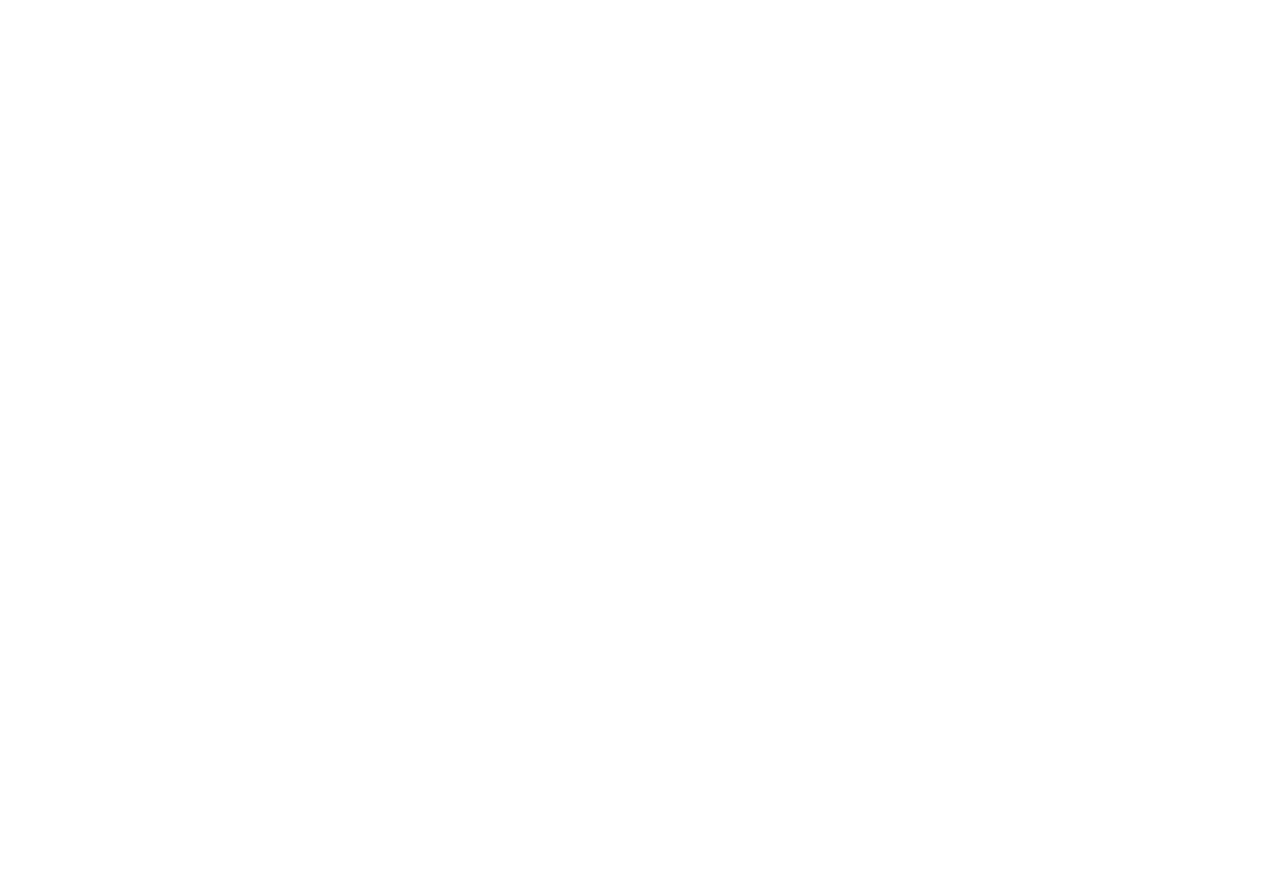
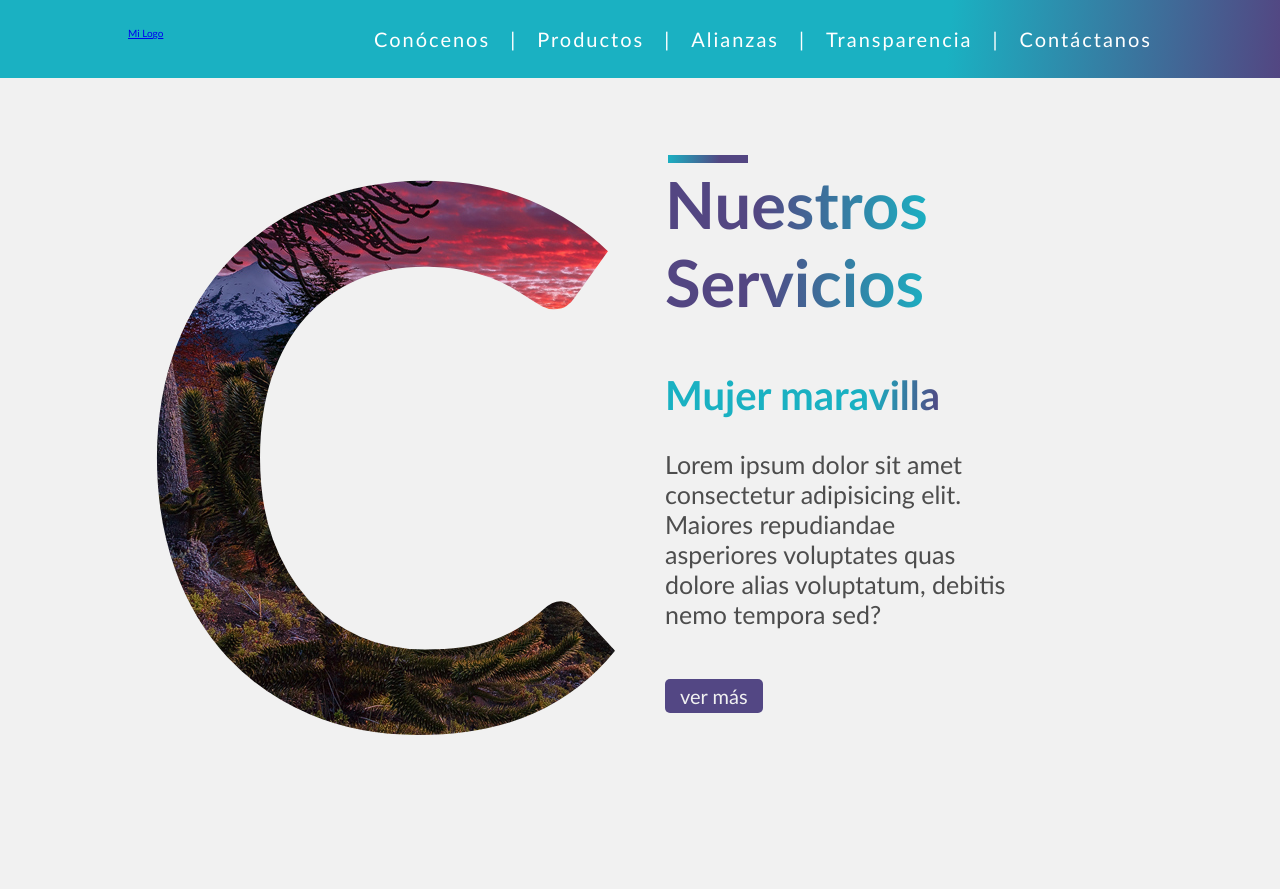
Before and after one commit to kikeluis395/laCumbre, a PHP site: page / in a window 1280 px wide. Before the commit the page is empty. Before the commit the page ends 800 px from the top, so only its background shows below. Run offline with PHP 8.4, Linux system fonts and the light colour scheme.

Commit message:
Agregamos los estilos iniciales, el header y la seccion de nuestros servicios

```diff
--- a/css/style.css
+++ b/css/style.css
@@ -3,3 +3,134 @@
   margin: 0;
   box-sizing: border-box;
 }
+html {
+  font-size: 62.5%;
+}
+body {
+  display: flex;
+  flex-direction: column;
+  background: #f1f1f1;
+  font-family: 'Gill Sans', 'Gill Sans MT', Calibri, 'Trebuchet MS', sans-serif;
+  width: 100%;
+  height: 100vh;
+}
+
+header {
+  width: 100vw;
+  height: 78px;
+  display: flex;
+  align-content: center;
+  background: linear-gradient(275deg, rgba(83,70,130,1) 0%, rgba(26,177,194,1) 26%);
+}
+.header {
+  width: 80%;
+  margin: 0 auto;
+  display: flex;
+  justify-content: space-around;
+  align-self: center;
+}
+
+.header--logo {
+  width: 30%;
+}
+.header--menu ul {
+  width: 70%;
+  list-style: none;
+  display: flex;
+}
+
+.header--menu li {
+  margin-left: 20px;
+  color:white;
+  font-size: 2rem;
+  letter-spacing: 2px;
+}
+
+.header--menu li:not(:first-child):before {
+  content: "|";
+  margin-right: 20px;
+}
+
+.container {
+  display: flex;
+  width: 80%;
+  height: 600px;
+  margin:auto;
+}
+
+.image {
+  position: relative;
+  width: 50%;
+  font-size: 75rem;
+  line-height: 60rem;
+  font-weight: 700;
+}
+
+.image p {
+  display: inline-block;
+  position:absolute;
+  top: 0;
+  right: 0;
+  left: 0;
+  bottom: 0;
+  margin: auto;
+  -webkit-background-clip: text;
+  -webkit-text-fill-color: transparent;
+  background-image: url('../img/background.png');
+  background-size: cover;
+  background-repeat: no-repeat;
+}
+
+.description {
+  width: 50%;
+  padding-left: 25px;
+  display: flex;
+  flex-direction: column;
+  justify-content: center;
+}
+.description h2{
+  width: max-content;
+  position: relative;
+  font-size: 6.5rem;
+  margin-bottom: 50px;
+  -webkit-background-clip: text;
+  -webkit-text-fill-color: transparent;
+  background-image: linear-gradient(90deg, rgba(83,70,130,1) 35%, rgba(27,176,194,1) 100%);
+}
+.description h2::before {
+  content: "";
+  display: block;
+  position: absolute;
+  left: 3px;
+  top: -10px;
+  width: 80px;
+  height: 8px;
+  background: linear-gradient(275deg, rgba(83,70,130,1) 35%, rgba(27,176,194,1) 100%);
+}
+
+.description span {
+  width: max-content;
+  font-size: 4rem;
+  font-weight: 700;
+  margin-bottom: 30px;
+  -webkit-background-clip: text;
+  -webkit-text-fill-color: transparent;
+  background-image: linear-gradient(275deg, rgba(83,70,130,1) 0%, rgba(26,177,194,1) 26%);
+}
+
+.description p {
+  width: 70%;
+  color:#4d4d4d;
+  margin-bottom: 50px;
+  font-size: 2.5rem;
+}
+
+.description a {
+  width: max-content;
+  text-decoration: none;
+  padding: 5px 15px;
+  font-size: 2rem;
+  color:#f1f1f1;
+  border-radius: 5px;
+  background: #534784;
+}
--- a/index.html
+++ b/index.html
@@ -7,6 +7,32 @@
     <link href="css/style.css" rel="stylesheet">
   </head>
   <body>
-
+    <header>
+      <div class="header">
+        <section class="header--logo">
+          <a href="#">Mi Logo</a>
+        </section>
+        <section class="header--menu">
+          <ul>
+            <li class="menu-item">Conócenos</li>
+            <li class="menu-item">Productos</li>
+            <li class="menu-item">Alianzas</li>
+            <li class="menu-item">Transparencia</li>
+            <li class="menu-item">Contáctanos</li>
+          </ul>
+        </section>
+      </div>
+    </header>
+    <main class="container">
+      <section class="image">
+        <p>C</p>
+      </section>
+      <section class="description">
+        <h2>Nuestros <br> Servicios</h2>
+        <span>Mujer maravilla</span>
+        <p>Lorem ipsum dolor sit amet consectetur adipisicing elit. Maiores repudiandae asperiores voluptates quas dolore alias voluptatum, debitis nemo tempora sed?</p>
+        <a href="#">ver más</a>
+      </section>
+    </main>
   </body>
 </html>
```
Also changed, not shown: img/background.png (added).
